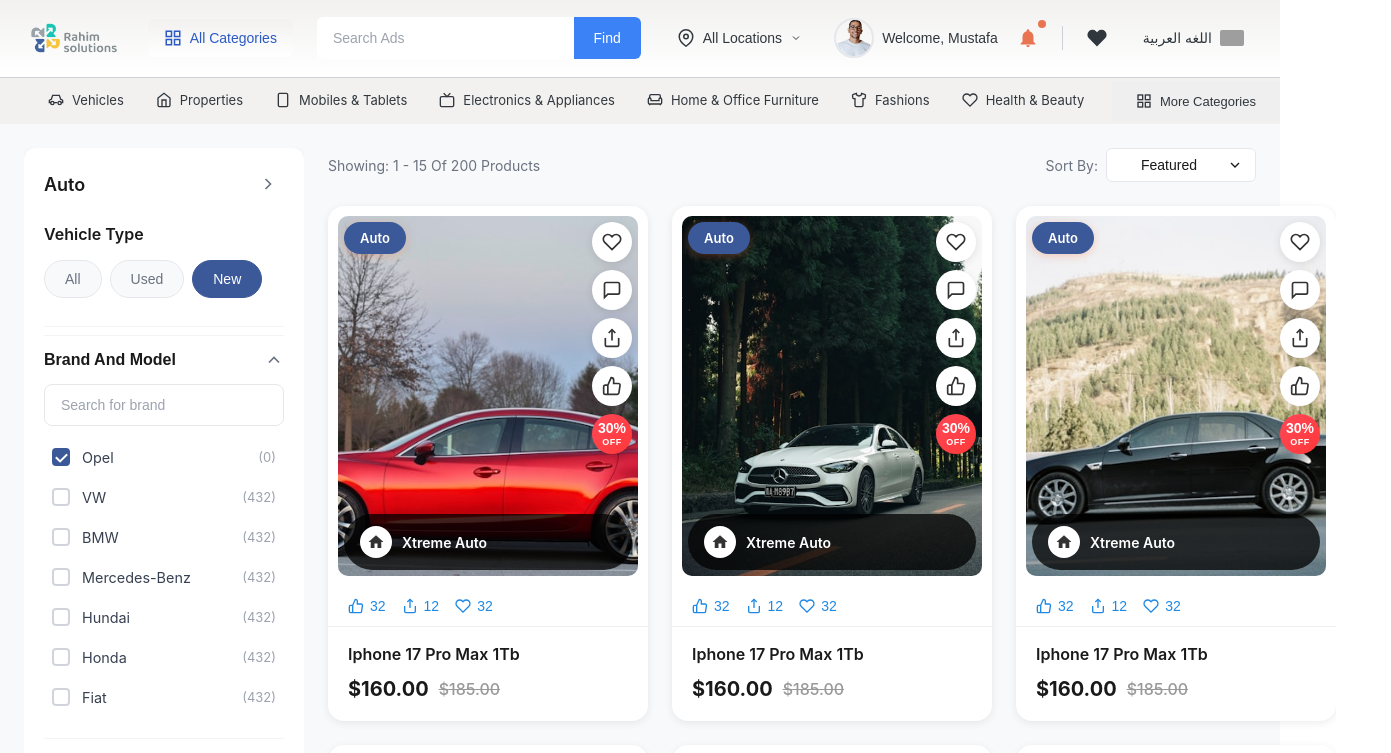
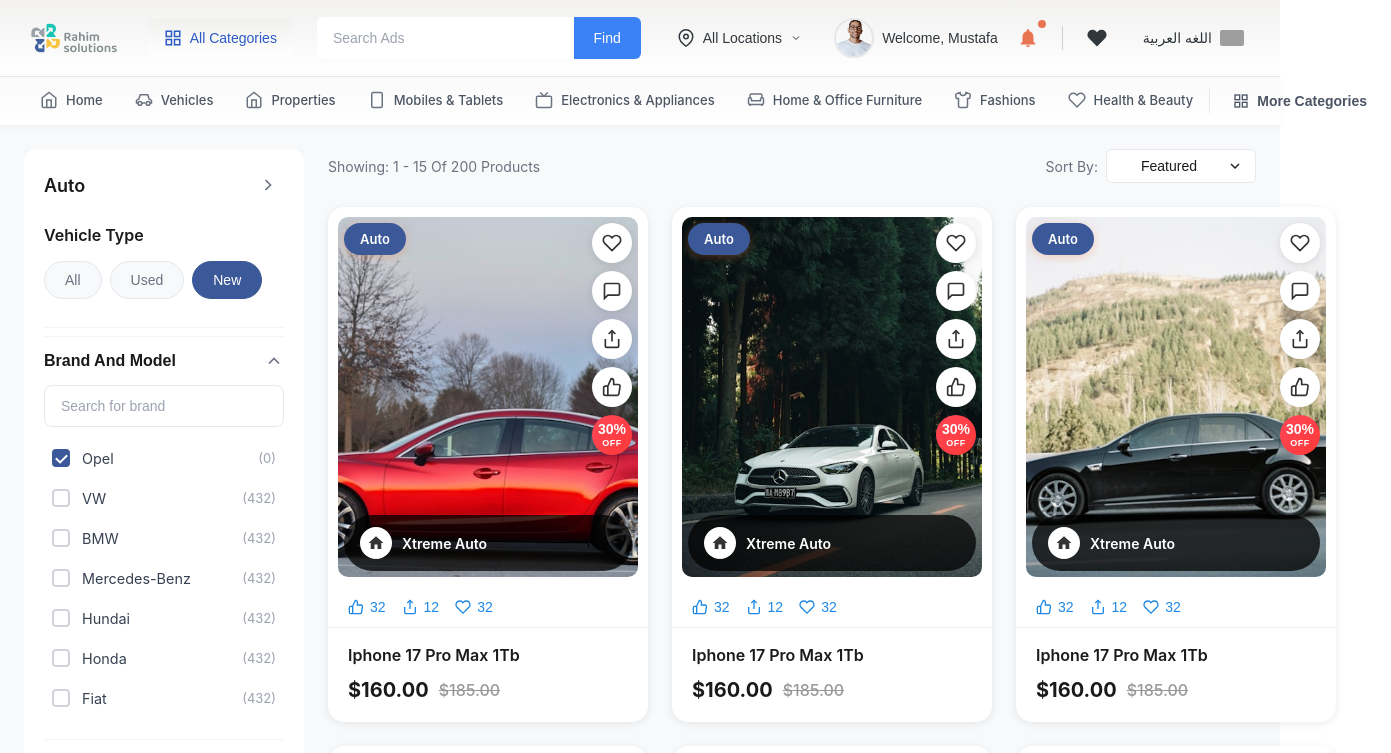
Before and after one commit to bahaamagdygit/RahimSolutions, an Angular app: page /category in a window 1280 px wide. Shown: the top 753 px of the page, 1391 px wide, since content can reach past the window. Built offline with nearby package versions, Linux system fonts and the light colour scheme; grey boxes are pictures that could not be loaded.

Commit message:
[enhance]button bar desighin

```diff
--- a/Layout/NavFooter/nave-bar/nave-bar.css
+++ b/Layout/NavFooter/nave-bar/nave-bar.css
@@ -731,9 +731,10 @@
 
 /* ===== BOTTOM CATEGORIES BAR ===== */
 .navbar-bottom {
-  /* background: #111827; */
+  background: #ffffff;
   padding: 0;
-  border-top: 1px solid rgba(255, 255, 255, 0.05);
+  border-top: 1px solid #e5e7eb;
+  box-shadow: 0 2px 8px rgba(0, 0, 0, 0.04);
 }
 
 .navbar-bottom .navbar-container {
@@ -746,51 +747,84 @@
   display: flex;
   align-items: center;
   justify-content: flex-start;
-background-color:#F2F1F0 ;
-
-
-border-top: 1px solid #CED0D8;
+  background: linear-gradient(180deg, #fafafa 0%, #ffffff 100%);
   gap: 0;
   width: 100%;
-  padding-left: 2rem;
-  border-top: 1px solid #CED0D8
+  padding: 0 2rem;
 }
 
 .category-link {
   display: flex;
   align-items: center;
   gap: 0.5rem;
-  padding: 0.75rem 1.25rem;
-  color: #30373D;
-
+  padding: 1rem 1.25rem;
+  color: #4b5563;
   text-decoration: none;
-  font-size: 0.8125rem;
-  font-weight: 400;
+  font-size: 0.875rem;
+  font-weight: 500;
   white-space: nowrap;
-  transition: all 0.2s ease;
+  transition: all 0.3s cubic-bezier(0.4, 0, 0.2, 1);
+  position: relative;
   border-bottom: 2px solid transparent;
 }
 
+.category-link::after {
+  content: '';
+  position: absolute;
+  bottom: 0;
+  left: 50%;
+  width: 0;
+  height: 2px;
+  background: linear-gradient(90deg, #667eea 0%, #764ba2 100%);
+  transition: all 0.3s cubic-bezier(0.4, 0, 0.2, 1);
+  transform: translateX(-50%);
+  border-radius: 2px;
+}
+
 .category-link:hover {
-  color: #30373D;
-background: #4285F433;
-border-radius: 10px;
-padding: 10px;
+  color: #667eea;
+  background: linear-gradient(180deg, rgba(102, 126, 234, 0.08) 0%, rgba(118, 75, 162, 0.04) 100%);
+}
+
+.category-link:hover::after {
+  width: 80%;
 }
 
 .category-link .category-icon {
   display: flex;
   align-items: center;
   justify-content: center;
-color: #30373D;}
+  color: #6b7280;
+  transition: all 0.3s ease;
+}
 
 .category-link .category-icon svg {
-  width: 16px;
-  height: 16px;
+  width: 18px;
+  height: 18px;
+  transition: transform 0.3s ease;
 }
 
 .category-link:hover .category-icon {
-  color: #ffffff;
+  color: #667eea;
+  transform: translateY(-1px);
+}
+
+.category-link:hover .category-icon svg {
+  transform: scale(1.1);
+}
+
+/* Active state for category links */
+.category-link.active {
+  color: #667eea;
+  background: linear-gradient(180deg, rgba(102, 126, 234, 0.1) 0%, rgba(118, 75, 162, 0.05) 100%);
+}
+
+.category-link.active::after {
+  width: 80%;
+}
+
+.category-link.active .category-icon {
+  color: #667eea;
 }
 
 /* More Categories Button - positioned at end */
@@ -798,25 +832,44 @@
   display: flex;
   align-items: center;
   gap: 0.5rem;
-  padding: 0.75rem 1.5rem;
+  padding: 0.875rem 1.5rem;
   border: none;
-    color: #30373D;
-
-  font-size: 0.8125rem;
-  font-weight: 500;
+  background: transparent;
+  color: #4b5563;
+  font-size: 0.875rem;
+  font-weight: 600;
   cursor: pointer;
   white-space: nowrap;
   margin-left: auto;
   flex-shrink: 0;
+  transition: all 0.3s cubic-bezier(0.4, 0, 0.2, 1);
+  position: relative;
+}
+
+.more-categories-btn::before {
+  content: '';
+  position: absolute;
+  left: 0;
+  top: 50%;
+  transform: translateY(-50%);
+  width: 1px;
+  height: 24px;
+  background: #e5e7eb;
 }
 
 .more-categories-btn svg {
   width: 16px;
   height: 16px;
+  transition: transform 0.3s ease;
 }
 
 .more-categories-btn:hover {
-  /* background: #2563eb; */
+  color: #667eea;
+  background: linear-gradient(180deg, rgba(102, 126, 234, 0.08) 0%, rgba(118, 75, 162, 0.04) 100%);
+}
+
+.more-categories-btn:hover svg {
+  transform: rotate(90deg);
 }
 
 /* ===== RESPONSIVE DESIGN ===== */
@@ -827,6 +880,11 @@
 
   .category-link {
     padding: 0.875rem 1rem;
+    font-size: 0.8125rem;
+  }
+
+  .categories-list {
+    padding: 0 1.5rem;
   }
 }
 
@@ -852,7 +910,7 @@
   }
 
   .category-link {
-    padding: 0.75rem 0.75rem;
+    padding: 0.875rem 0.875rem;
     font-size: 0.75rem;
   }
 }
@@ -907,8 +965,16 @@
   }
 
   .category-link {
-    padding: 0.75rem 0.625rem;
-    font-size: 0.6875rem;
+    padding: 0.875rem 0.75rem;
+    font-size: 0.75rem;
+  }
+
+  .categories-list {
+    padding: 0 1rem;
+  }
+
+  .more-categories-btn::before {
+    display: none;
   }
 }
 
--- a/Layout/NavFooter/nave-bar/nave-bar.html
+++ b/Layout/NavFooter/nave-bar/nave-bar.html
@@ -216,7 +216,7 @@
                 }
 
                 <!-- View Profile -->
-                <a routerLink="/profile" class="view-profile-btn">
+                <a routerLink="/dashboard" class="view-profile-btn">
                   View and edit your profile
                 </a>
 
--- a/Layout/NavFooter/nave-bar/nave-bar.ts
+++ b/Layout/NavFooter/nave-bar/nave-bar.ts
@@ -1,7 +1,7 @@
 import { Component, signal, HostListener } from '@angular/core';
 import { CommonModule } from '@angular/common';
 import { FormsModule } from '@angular/forms';
-import { RouterLink } from "@angular/router";
+import { RouterLink, RouterLinkActive } from "@angular/router";
 
 interface Category {
   name: string;
@@ -39,10 +39,10 @@
   activeCategory = signal<string | null>(null);
 
   // Language state
-  selectedLanguage = signal({ code: 'ar', name: 'اللغه العربية', flag: 'sa' });
+  selectedLanguage = signal({ code: 'ar', name: 'اللغه العربية', shortName: 'AR', flag: 'sa' });
   languages = [
-    { code: 'ar', name: 'اللغه العربية', flag: 'sa' },
-    { code: 'en', name: 'English', flag: 'us' },
+    { code: 'ar', name: 'اللغه العربية', shortName: 'AR', flag: 'sa' },
+    { code: 'en', name: 'English', shortName: 'EN', flag: 'us' },
   ];
 
   // User authentication state
@@ -80,6 +80,7 @@
 
   // Main categories shown in navbar bottom bar
   mainCategories = [
+     { name: 'Home', icon: 'home', link: '/home' },
     { name: 'Vehicles', icon: 'car', link: '/category' },
     { name: 'Properties', icon: 'home', link: '/properties' },
     { name: 'Mobiles & Tablets', icon: 'mobile', link: '/mobiles' },
@@ -251,7 +252,7 @@
     this.showLanguageDropdown.update(val => !val);
   }
 
-  selectLanguage(language: { code: string; name: string; flag: string }) {
+  selectLanguage(language: { code: string; name: string; shortName: string; flag: string }) {
     this.selectedLanguage.set(language);
     this.showLanguageDropdown.set(false);
   }
```
